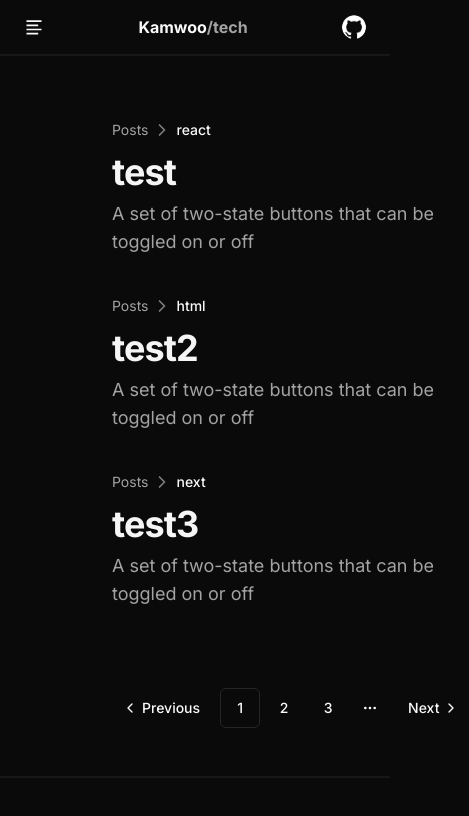
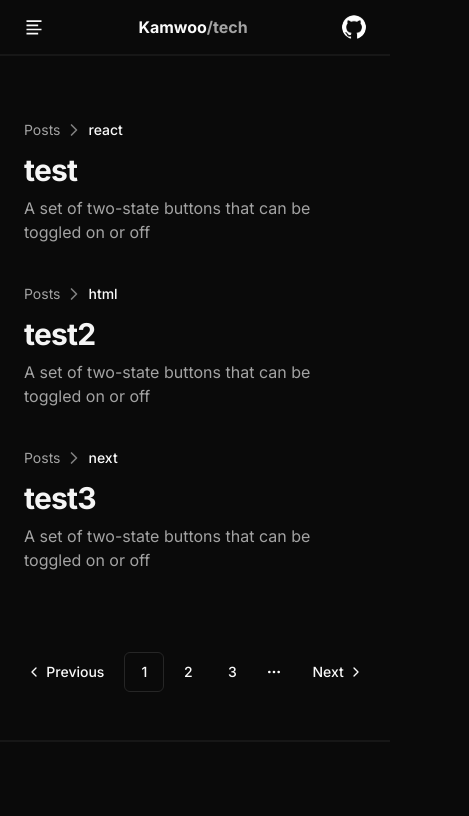
Before and after one commit to kamwoo/kamwoo-blog, a Next.js app: page /posts in a window 390 px wide. Shown: the top 816 px of the page, 469 px wide, since content can reach past the window. Built offline with nearby package versions, Linux system fonts and the light colour scheme.

Commit message:
feat: responsive layout

```diff
--- a/src/app/posts/[id]/page.tsx
+++ b/src/app/posts/[id]/page.tsx
@@ -7,7 +7,7 @@ const Post = async ({ params }: { params: { id: string } }) => {
   const { matter, content } = await getPost(params.id);
 
   return (
-    <div className='flex flex-col'>
+    <div className='flex flex-col px-8 md:px-0'>
       <div className='flex gap-1 pb-10'>
         <Link
           href='/posts'
@@ -20,8 +20,8 @@ const Post = async ({ params }: { params: { id: string } }) => {
         <text className='text-sm font-medium text-foreground'>{matter?.title}</text>
       </div>
 
-      <h1 className='text-4xl font-bold tracking-tight pb-2'>{matter?.title}</h1>
-      <text className='text-lg text-muted-foreground'>{matter?.subtitle}</text>
+      <h1 className='text-3xl md:text-4xl font-bold tracking-tight pb-2'>{matter?.title}</h1>
+      <text className='text-md  md:text-lg text-muted-foreground'>{matter?.subtitle}</text>
 
       <div className='pt-10'>
         <PostBody content={content || ''} />
--- a/src/app/posts/layout.tsx
+++ b/src/app/posts/layout.tsx
@@ -12,8 +12,10 @@ const PostLayout = async ({ children }: { children: React.ReactNode }) => {
   const categoryData = await getCategories();
 
   return (
-    <div className='h-full flex px-12 md:px-40 pt-12 gap-16'>
-      <ScrollArea className='w-52 h-fit sticky top-20' style={{ position: 'sticky' }}>
+    <div className='h-full flex md:px-40 pt-12 gap-16'>
+      <ScrollArea
+        className='hidden md:block w-52 h-fit sticky top-20'
+        style={{ position: 'sticky' }}>
         <Accordion className='flex flex-col gap-0' type='multiple'>
           {categoryData?.map(({ category, titles }) => (
             <AccordionItem key={category} value={category}>
@@ -35,7 +37,7 @@ const PostLayout = async ({ children }: { children: React.ReactNode }) => {
         </Accordion>
       </ScrollArea>
 
-      {children}
+      <div className='flex-1 items-start'>{children}</div>
     </div>
   );
 };
--- a/src/app/posts/page.tsx
+++ b/src/app/posts/page.tsx
@@ -15,8 +15,8 @@ const PostsPage = async () => {
   const posts = await getPostMatters();
 
   return (
-    <div className='flex flex-col gap-20 pb-12'>
-      <div className='flex-1 flex flex-col gap-10 pt-4'>
+    <div className='flex flex-col md:max-2xl:max-w-lg 2xl:max-w-screen-md gap-20 pb-12'>
+      <div className='flex flex-col gap-10 pt-4 px-6 md:px-0 '>
         {posts.map(({ title, subtitle, category }) => (
           <Link href={`/posts/${title}`} key={title} className='flex flex-col cursor-pointer group'>
             <div className='flex gap-1 pb-3'>
@@ -24,10 +24,10 @@ const PostsPage = async () => {
               <ChevronRight size='20px' stroke='gray' />
               <text className='text-sm font-medium text-foreground'>{category}</text>
             </div>
-            <text className='text-4xl font-bold text-neutral-100 tracking-tight pb-2 group-hover:underline'>
+            <text className='text-3xl md:text-4xl font-bold text-neutral-100 tracking-tight pb-2 group-hover:underline'>
               {title}
             </text>
-            <text className='text-lg text-muted-foreground'>{subtitle}</text>
+            <text className='text-md md:text-lg text-muted-foreground'>{subtitle}</text>
           </Link>
         ))}
       </div>
--- a/src/components/post/post-body.tsx
+++ b/src/components/post/post-body.tsx
@@ -10,7 +10,7 @@ import remarkFrontMatter from 'remark-frontmatter';
 
 export const PostBody = ({ content }: { content: string }) => {
   return (
-    <article className='prose prose-neutral prose-invert md:prose-sm lg:prose-base'>
+    <article className='prose prose-neutral prose-invert prose-sm md:prose-base'>
       <MDXRemote
         source={content}
         options={{
```
